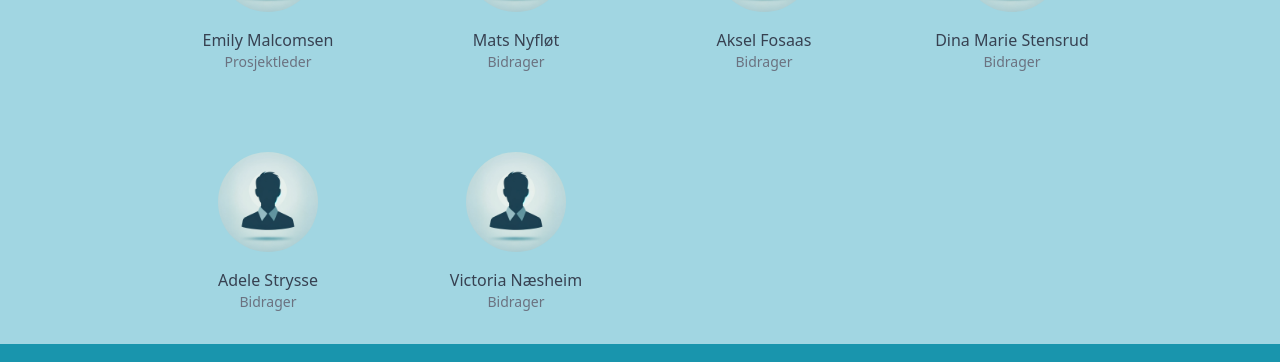
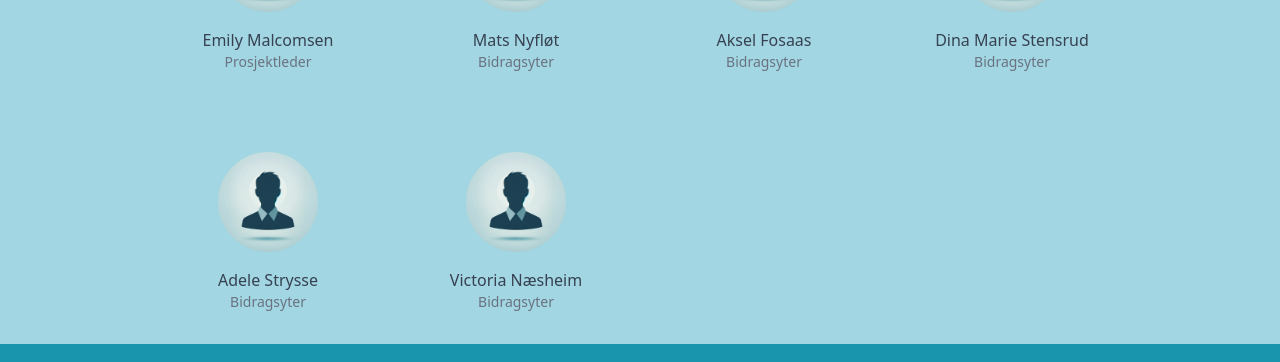
Before and after one commit to appKom/home, a Next.js app: page /prosjekt/autobank in a window 1280 px wide. Shown: the part 882-1244 px from the top of the page. Built offline with nearby package versions, Linux system fonts and the light colour scheme.

Commit message:
bidrager -> bidragsyter

```diff
--- a/components/home/MemberCard.tsx
+++ b/components/home/MemberCard.tsx
@@ -59,8 +59,8 @@ export const MemberCard = ({
           {!hideRole
             ? roleForPeriod
             : isProjectLead
-            ? "Prosjektleder"
-            : "Bidrager"}
+              ? "Prosjektleder"
+              : "Bidragsyter"}
         </p>
       </div>
     </Link>
```
